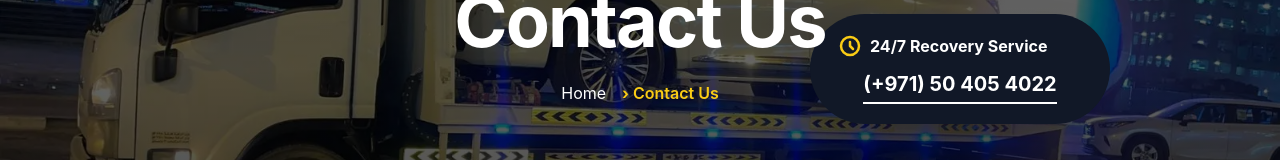
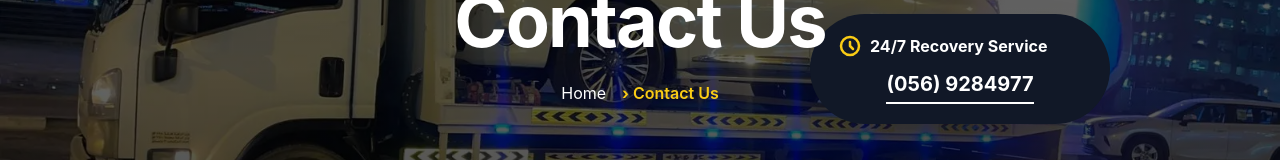
Before and after one commit to Taibullah789/AlAin-Car-Recovery, a React (Vite) app: page /contact in a window 1280 px wide. Shown: the part 320-480 px from the top of the page. Built offline with nearby package versions, Linux system fonts and the light colour scheme.

Commit message:
contact banner updation

```diff
--- a/src/components/FloatingContactBanner.jsx
+++ b/src/components/FloatingContactBanner.jsx
@@ -44,7 +44,7 @@ export default function FloatingContactBanner(){
         {/* Bottom Line - Phone Number with Underline */}
         <div className='text-center'>
           <div className='text-lg md:text-xl font-bold border-b-2 border-white pb-1 inline-block'>
-            (+971) 50 405 4022
+            (056) 9284977
           </div>
         </div>
       </a>
```
